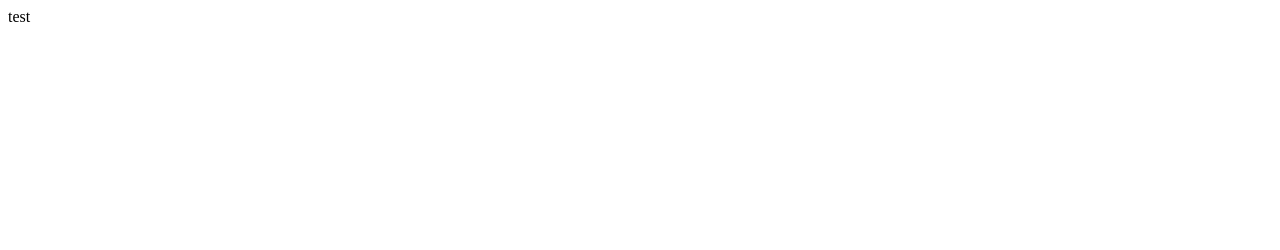
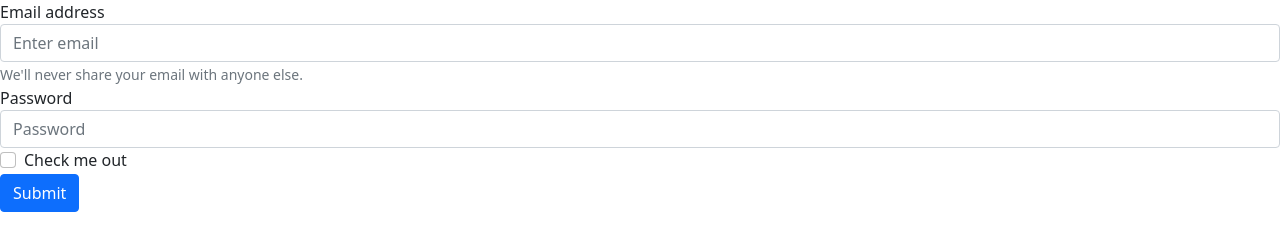
Before and after one commit to bigro/html-sandbox, a plain HTML site: page docs/index.html in a window 1280 px wide. Drawn offline with nearby package versions, Linux system fonts and the light colour scheme.

Commit message:
登録フォーム

```diff
--- a/docs/index.html
+++ b/docs/index.html
@@ -6,10 +6,27 @@
 
   <title>The HTML5 Herald</title>
   <meta name="description" content="The HTML5 Herald">
+  <link href="https://cdn.jsdelivr.net/npm/bootstrap@5.0.0-beta1/dist/css/bootstrap.min.css" rel="stylesheet" integrity="sha384-giJF6kkoqNQ00vy+HMDP7azOuL0xtbfIcaT9wjKHr8RbDVddVHyTfAAsrekwKmP1" crossorigin="anonymous">
+  <script src="https://cdn.jsdelivr.net/npm/bootstrap@5.0.0-beta1/dist/js/bootstrap.bundle.min.js" integrity="sha384-ygbV9kiqUc6oa4msXn9868pTtWMgiQaeYH7/t7LECLbyPA2x65Kgf80OJFdroafW" crossorigin="anonymous"></script>
 
 </head>
 
 <body>
-  test
+    <form>
+        <div class="form-group">
+          <label for="exampleInputEmail1">Email address</label>
+          <input type="email" class="form-control" id="exampleInputEmail1" aria-describedby="emailHelp" placeholder="Enter email">
+          <small id="emailHelp" class="form-text text-muted">We'll never share your email with anyone else.</small>
+        </div>
+        <div class="form-group">
+          <label for="exampleInputPassword1">Password</label>
+          <input type="password" class="form-control" id="exampleInputPassword1" placeholder="Password">
+        </div>
+        <div class="form-group form-check">
+          <input type="checkbox" class="form-check-input" id="exampleCheck1">
+          <label class="form-check-label" for="exampleCheck1">Check me out</label>
+        </div>
+        <button type="submit" class="btn btn-primary">Submit</button>
+      </form>
 </body>
 </html>
```
